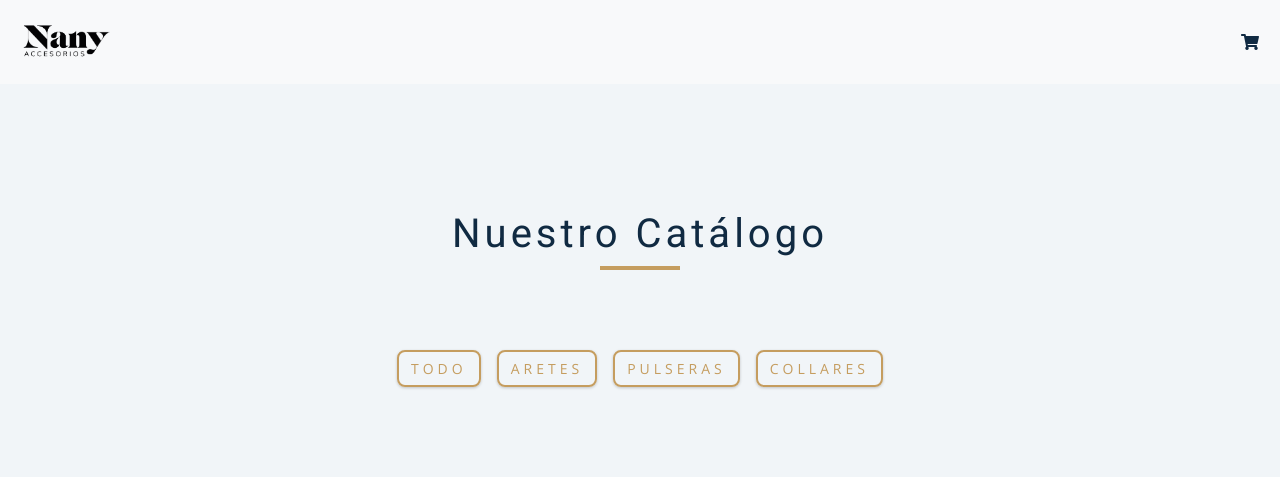
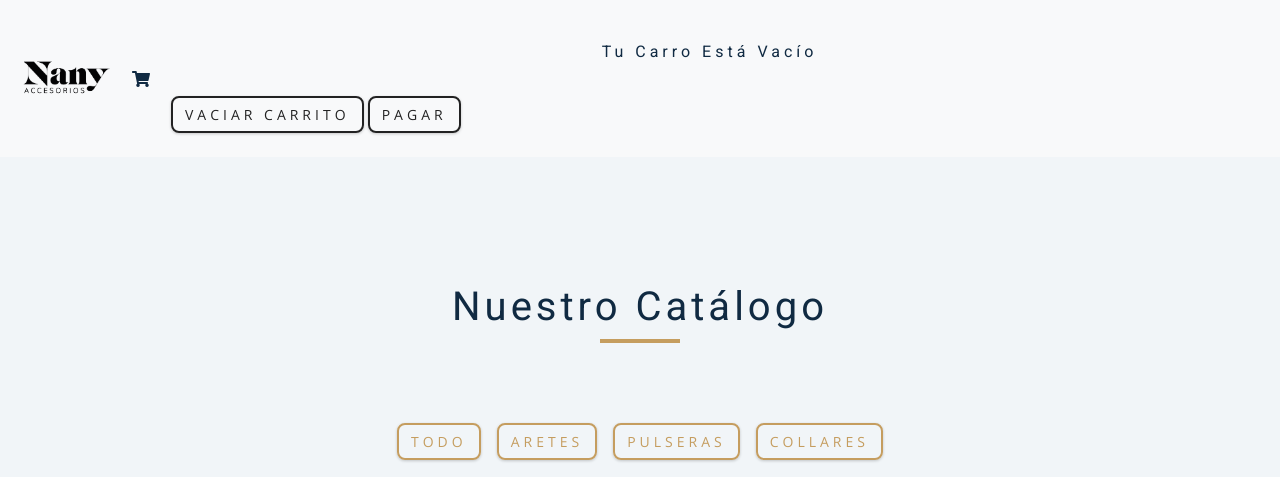
Before and after one commit to danielaescobar97/PROYECTOFINALJAVA, a website: page index.html in a window 1280 px wide. Shown: the top 477 px of the page. Drawn offline with nearby package versions, Linux system fonts and the light colour scheme.

Commit message:
Update index.html

```diff
--- a/index.html
+++ b/index.html
@@ -23,6 +23,13 @@
                     <h6 id="sum-prices"></h6>
                 </div>
             </div>
+            <div class="modal-body">
+    <ul id="buyItems">
+        <h4 class="empty">Tu carro está vacío</h4>
+    </ul>
+    <button class="btn btn-danger vaciar-carrito">Vaciar Carrito</button>
+    <button class="btn checkout hidden">Pagar</button>
+</div>
         </nav>
     </header>
     <section class="catalogo">
```
